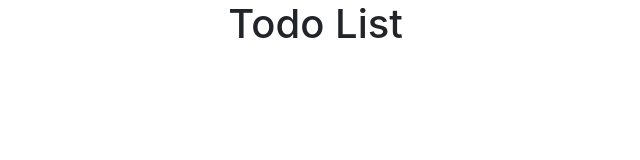
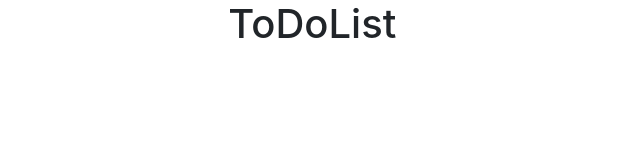
Before and after one commit to ZsoltToth/advancedWebTechnologiesUD_2, a React (Create React App) app in the folder 5_react_state/: page / in a window 1280 px wide. Shown: the top 160 px of the page, without its empty margins (0-640 px from the left). Built offline with nearby package versions, Linux system fonts and the light colour scheme.

Commit message:
React State Example
ToDoList.js component was created.

```diff
--- a/5_react_state/src/App.js
+++ b/5_react_state/src/App.js
@@ -1,5 +1,6 @@
 import React from 'react';
 import './App.scss';
+import ToDoList from "./components/ToDoList";
 
 function App() {
   return (
@@ -7,7 +8,7 @@ function App() {
         <div className="row">
             <div className="col-md-2"></div>
             <div className="col-md-8">
-                <h1>Todo List</h1>
+                <ToDoList/>
             </div>
             <div className="col-md-2"></div>
         </div>
--- /dev/null
+++ b/5_react_state/src/components/ToDoList.js
@@ -0,0 +1,14 @@
+import React from 'react';
+
+class ToDoList extends React.Component{
+
+    render(){
+        return(
+            <div>
+                <h1>ToDoList</h1>
+            </div>
+        );
+    }
+}
+
+export default ToDoList;
```
